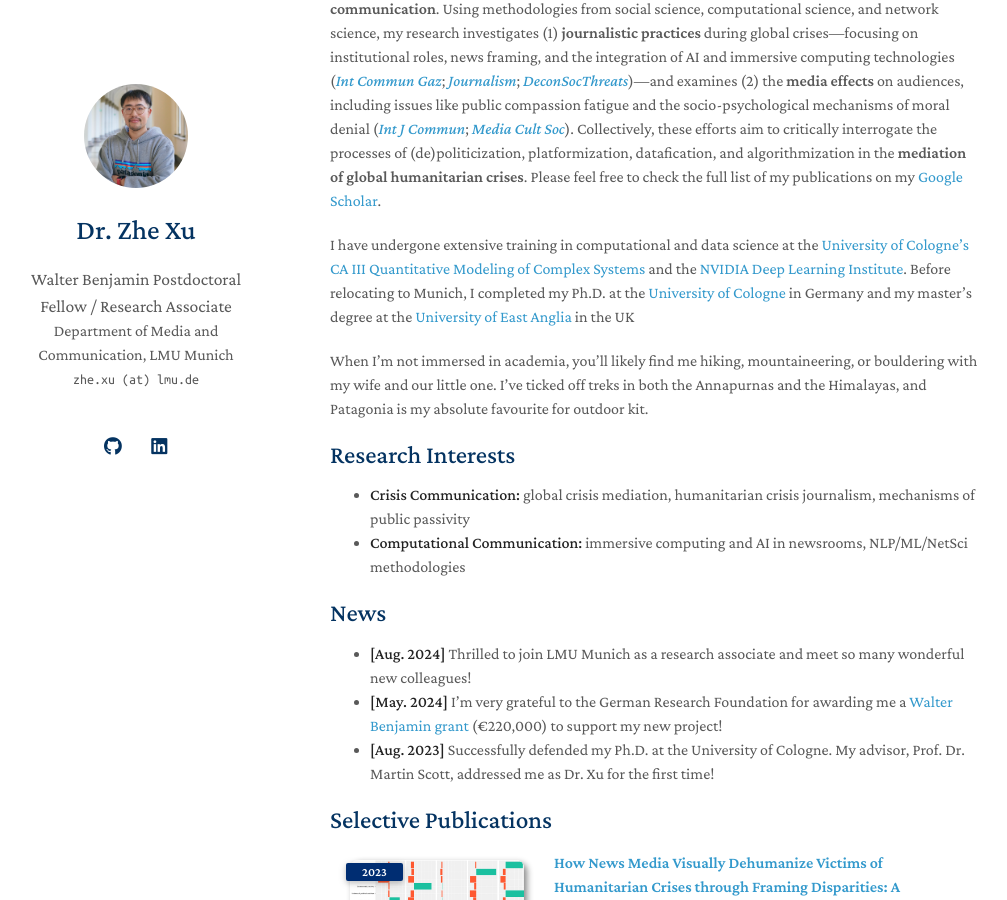
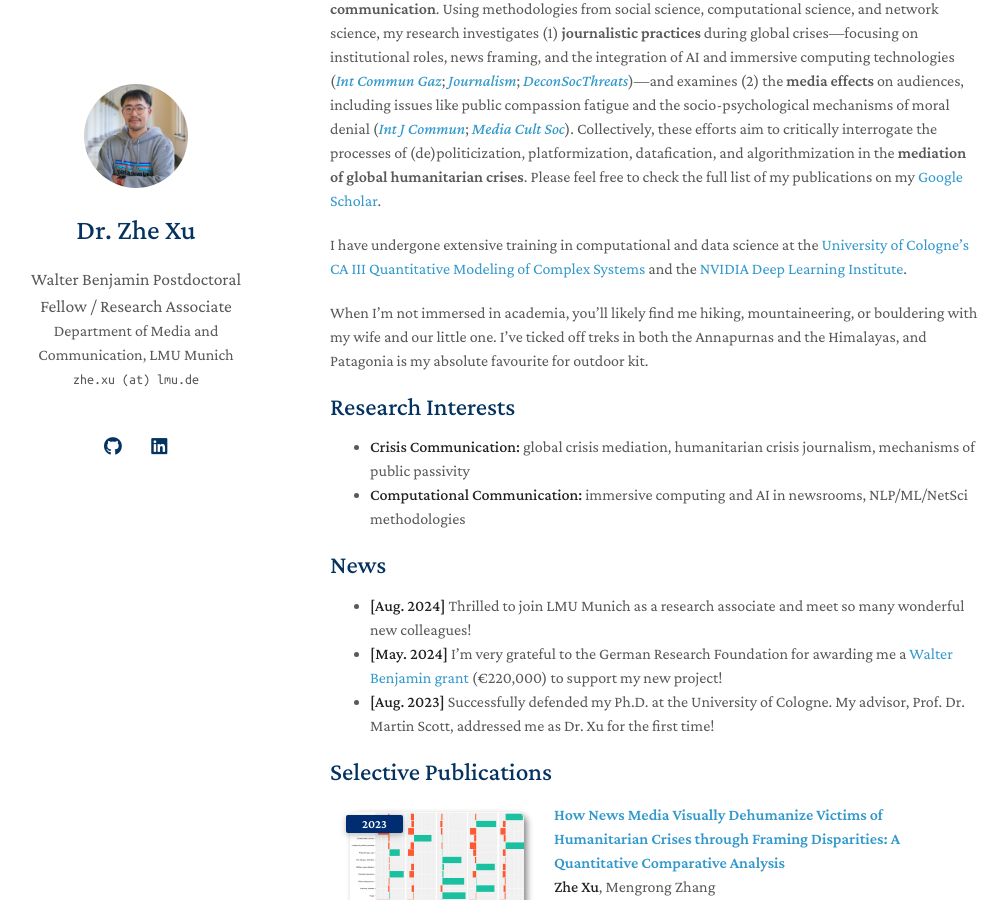
Before and after one commit to zhexuphd/home, a Jekyll site: the page built from index.md, in a window 1280 px wide and 900 px high, scrolled down 348 px. Shown: the whole window, without its empty margins (140-1147 px from the left). Built offline with Jekyll 4.4.1, drawn with Linux system fonts in a browser that asks for light colours; a style sheet for code colours, icons or effects is not loaded; our own code applies the rules of GitHub Pages for plain Markdown files.

Commit message:
Update index.md

```diff
--- a/index.md
+++ b/index.md
@@ -8,7 +8,7 @@
 
 My research interests lie at the intersection of <b>crisis communication</b> and <b>computational communication</b>. Using methodologies from social science, computational science, and network science, my research investigates (1) <b>journalistic practices</b> during global crises—focusing on institutional roles, news framing, and the integration of AI and immersive computing technologies ([<i>Int Commun Gaz</i>](https://doi.org/10.1177/17480485231216583); [<i>Journalism</i>](https://journals.sagepub.com/doi/abs/10.1177/14648849231206924); [<i>DeconSocThreats</i>](https://www.routledge.com/Deconstructing-Societal-Threats-During-Times-of-Deep-Mediatization/Reilly-Salojarvi/p/book/9781032566825?srsltid=AfmBOopxXUTQTbEmhs3a9IGUdfOHPwEkUVSkvYxx-3UR4WaoGStidOEb))—and examines (2) the <b>media effects</b> on audiences, including issues like public compassion fatigue and the socio-psychological mechanisms of moral denial ([<i>Int J Commun</i>](https://ijoc.org/index.php/ijoc/article/view/19850); [<i>Media Cult Soc</i>](https://journals.sagepub.com/doi/abs/10.1177/01634437231155339)). Collectively, these efforts aim to critically interrogate the processes of (de)politicization, platformization, datafication, and algorithmization in the <b>mediation of global humanitarian crises</b>. Please feel free to check the full list of my publications on my [Google Scholar](https://scholar.google.de/citations?user=lxUyedYAAAAJ&hl=en&oi=sra).
 
-I have undergone extensive training in computational and data science at the [University of Cologne's CA III Quantitative Modeling of Complex Systems](http://ml-school.uni-koeln.de/) and the [NVIDIA Deep Learning Institute](https://learn.nvidia.com/courses/course-detail?course_id=course-v1:DLI+C-FX-06+V2). Before relocating to Munich, I completed my Ph.D. at the [University of Cologne](https://portal.uni-koeln.de/es/uoc-home) in Germany and my master’s degree at the [University of East Anglia](https://www.uea.ac.uk/) in the UK
+I have undergone extensive training in computational and data science at the [University of Cologne's CA III Quantitative Modeling of Complex Systems](http://ml-school.uni-koeln.de/) and the [NVIDIA Deep Learning Institute](https://learn.nvidia.com/courses/course-detail?course_id=course-v1:DLI+C-FX-06+V2).
 
 When I’m not immersed in academia, you’ll likely find me hiking, mountaineering, or bouldering with my wife and our little one. I’ve ticked off treks in both the Annapurnas and the Himalayas, and Patagonia is my absolute favourite for outdoor kit.
 
```
